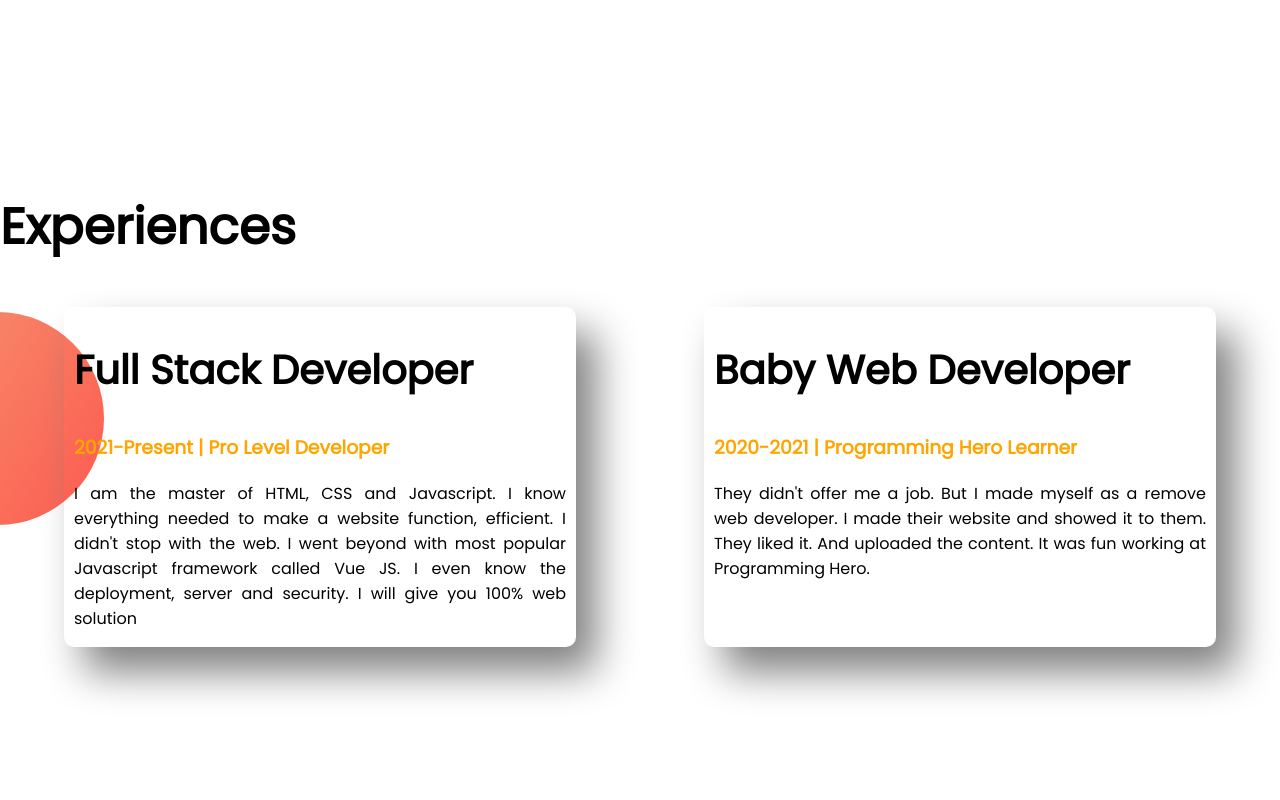
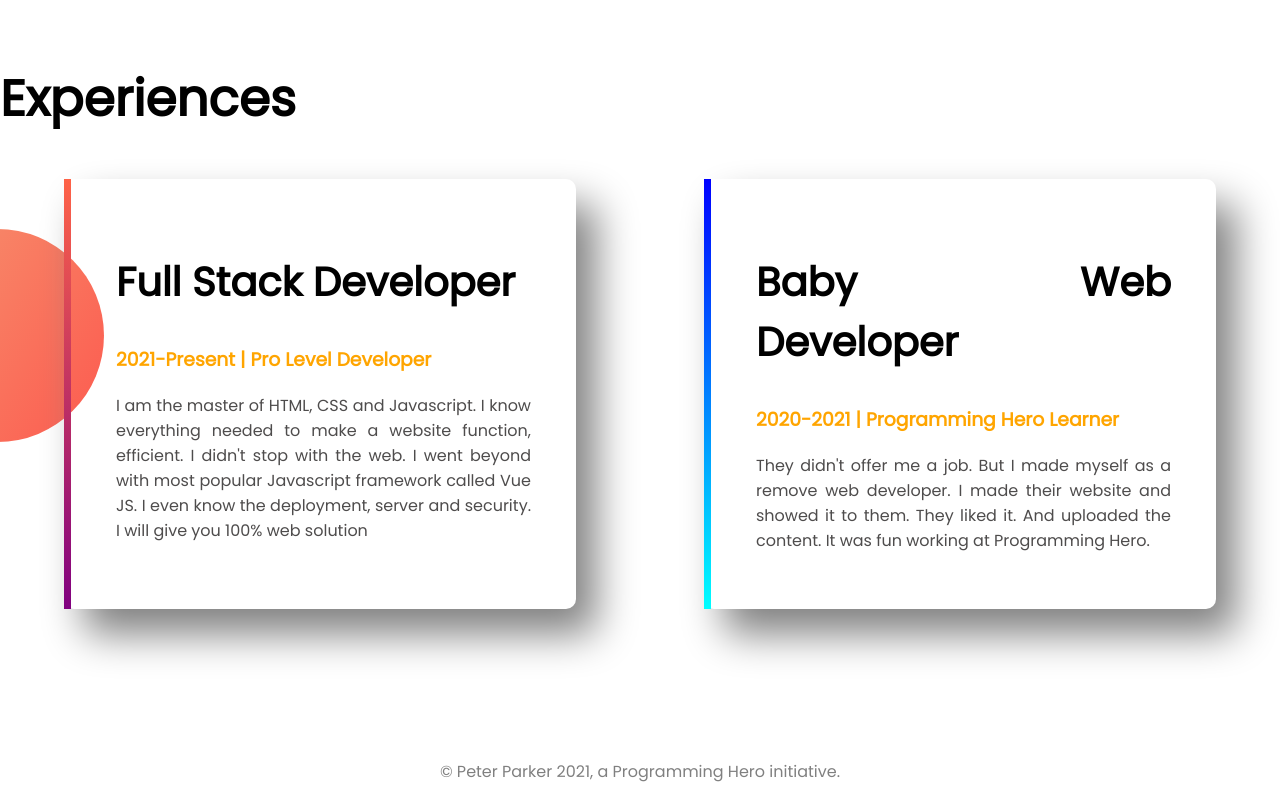
Before and after one commit to Syed-Daiam/Practice-portfolio, a plain HTML site: page index.html in a window 1280 px wide. Shown: the part 1276-2076 px from the top of the page. Drawn offline with Linux system fonts and the light colour scheme.

Commit message:
lastline

```diff
--- a/index.html
+++ b/index.html
@@ -36,7 +36,8 @@
         <div class="half-width">
             <h1>Dream Big</h1>
             <h3>Sports Men</h3>
-            <p>Sports is my life.Daily 100 warmup,pushup,pullup.It is better the my life.I really hard work my
+            <p class="pragraph">Sports is my life.Daily 100 warmup,pushup,pullup.It is better the my life.I really hard
+                work my
                 sports.Football is my favorite sports.I played football ragularly.It is better then my health issues.I
                 love it.Alwayes be happy when i played.My health was good for this.</p>
             <a target="_blank" href="https://www.linkedin.com/in/syed-daiam-ullah-9ba9a917b/">Download Resume</a>
@@ -46,23 +47,28 @@
     <section class="experience-area">
         <h1>Experiences</h1>
         <div class="flexible-container">
-            <div class="experience-item">
+            <div id="fsd" class="experience-item">
                 <h2>Full Stack Developer</h2>
                 <h3 class="orange-color">2021-Present | Pro Level Developer</h3>
-                <p>I am the master of HTML, CSS and Javascript. I know everything needed to make a website function,
+                <p class="pragraph">I am the master of HTML, CSS and Javascript. I know everything needed to make a
+                    website function,
                     efficient. I didn't stop with the web. I went beyond with most popular Javascript framework called
                     Vue
                     JS. I even know the deployment, server and security. I will give you 100% web solution</p>
             </div>
-            <div class="experience-item">
+            <div id="bwd" class="experience-item">
                 <h2>Baby Web Developer</h2>
                 <h3 class="orange-color">2020-2021 | Programming Hero Learner</h3>
-                <p>They didn't offer me a job. But I made myself as a remove web developer. I made their website and
+                <p class="pragraph">They didn't offer me a job. But I made myself as a remove web developer. I made
+                    their website and
                     showed
                     it to them. They liked it. And uploaded the content. It was fun working at Programming Hero.</p>
             </div>
         </div>
     </section>
+    <footer class="fot">
+        <p>© Peter Parker 2021, a Programming Hero initiative.</p>
+    </footer>
 </body>
 
 </html>
--- a/style.css
+++ b/style.css
@@ -24,9 +24,10 @@ h2{
     color: orange;
 }
 .half-width{
-    width: 50%;
+    width: 40%;
     padding-left: 5%;
-
+    text-align: justify;
+    padding-right: 10px;
 }
 .half-width img{
     width: 100%;
@@ -49,15 +50,32 @@ h2{
     background-image: url(images/exp-bg.png);
     background-repeat: no-repeat;
     background-position: left;
+    padding-top 20px;
 }
 .experience-item{
 
-    width: 50%;
+    width: 40%;
     margin-left: 5%;
     margin-right: 5%;
-    padding-left: 10px;
-    padding-right: 10px;
+    padding-left: 45px;
+    padding-right: 45px;
+    padding-top: 40px;
+    padding-bottom: 40px;
     box-shadow: 20px 25px 40px gray;
     text-align: justify;
     border-radius: 10px;
 }
+#fsd{
+    border-left: 7px solid;
+    border-image: linear-gradient(tomato,purple);
+    border-image-slice: 1;
+}
+#bwd{
+    border-left: 7px solid;
+    border-image: linear-gradient(blue,cyan);
+    border-image-slice: 1;
+}
+.fot{
+    text-align: center;
+    color: gray;
+}
```
